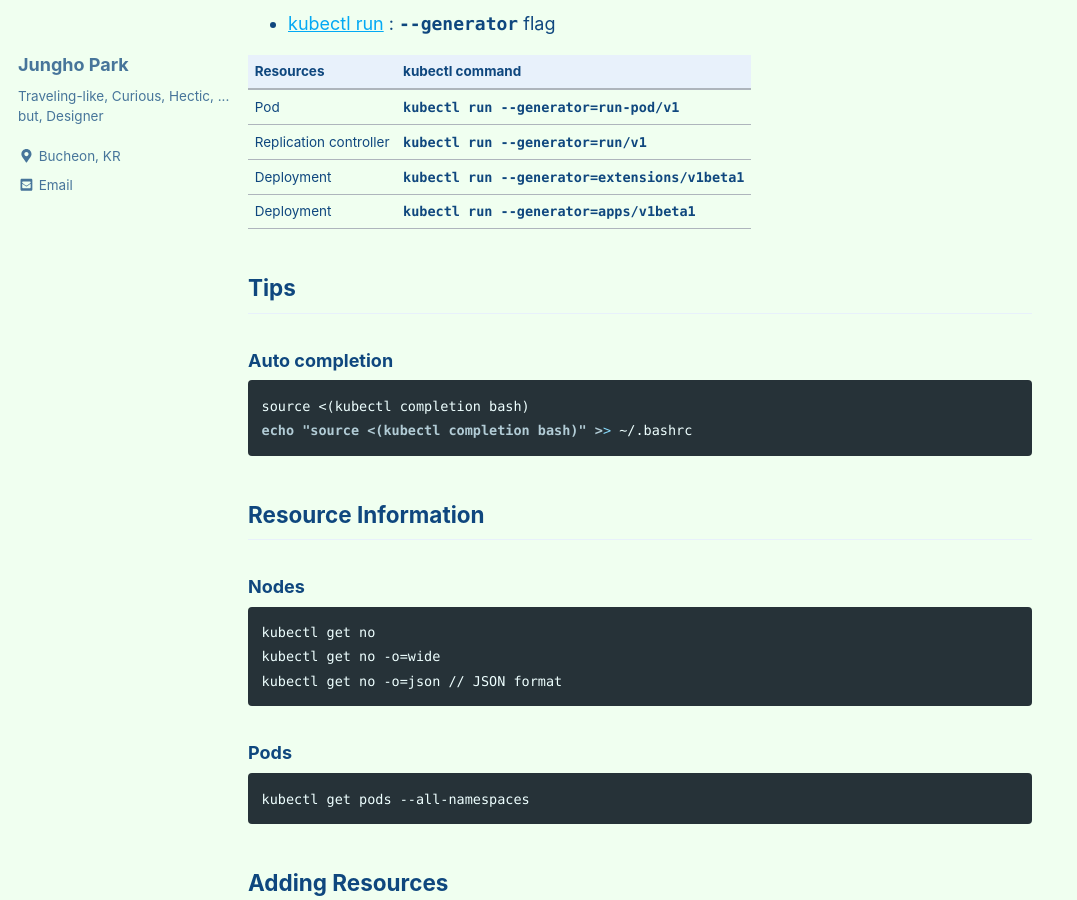
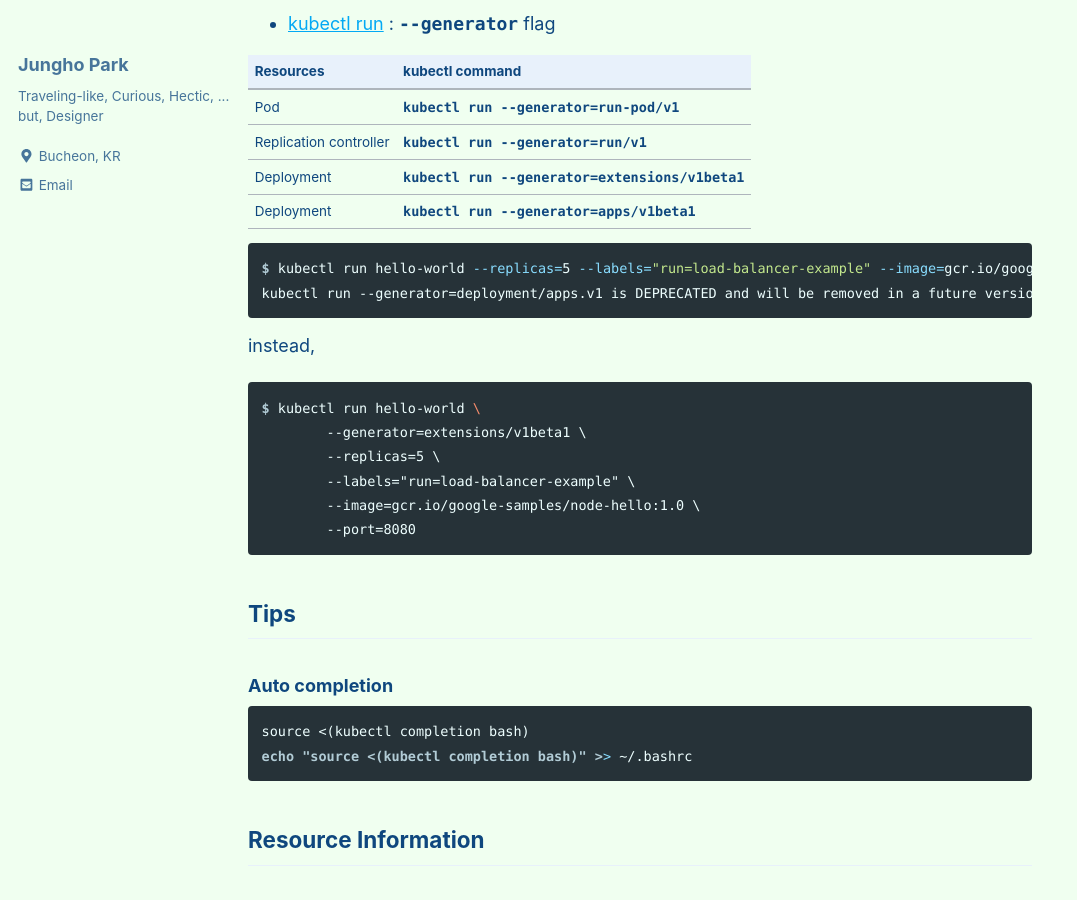
Before and after one commit to unipark00/tekrepo, a Jekyll site: the page built from _posts/2019-04-23-build-service.md, in a window 1280 px wide and 900 px high, scrolled down 347 px. Shown: the whole window, without its empty margins (0-1077 px from the left). Built offline with Jekyll 4.4.1, drawn with Linux system fonts in a browser that asks for light colours; cached includes are drawn as plain includes.

Commit message:
Update 2019-04-23-build-service.md

````diff
--- a/_posts/2019-04-23-build-service.md
+++ b/_posts/2019-04-23-build-service.md
@@ -21,6 +21,19 @@ This post is about exposing your app publicly.
 |Deployment|**`kubectl run --generator=extensions/v1beta1`**|
 |Deployment|**`kubectl run --generator=apps/v1beta1`**|
 
+```console
+$ kubectl run hello-world --replicas=5 --labels="run=load-balancer-example" --image=gcr.io/google-samples/node-hello:1.0 --port=8080
+kubectl run --generator=deployment/apps.v1 is DEPRECATED and will be removed in a future version. Use kubectl run --generator=run-pod/v1 or kubectl create instead
+```
+instead,
+```console
+$ kubectl run hello-world \
+        --generator=extensions/v1beta1 \
+        --replicas=5 \
+        --labels="run=load-balancer-example" \
+        --image=gcr.io/google-samples/node-hello:1.0 \
+        --port=8080
+```
 ## Tips
 ### Auto completion
 ```console
````
